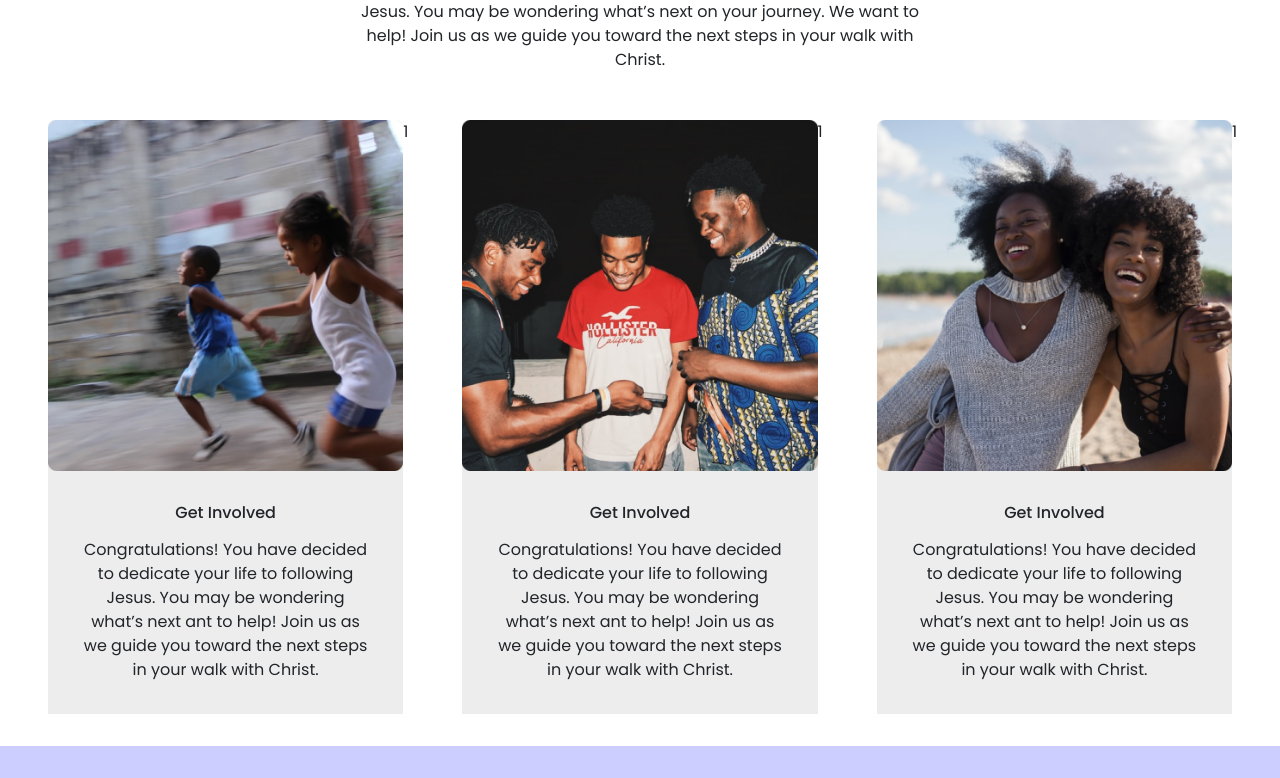
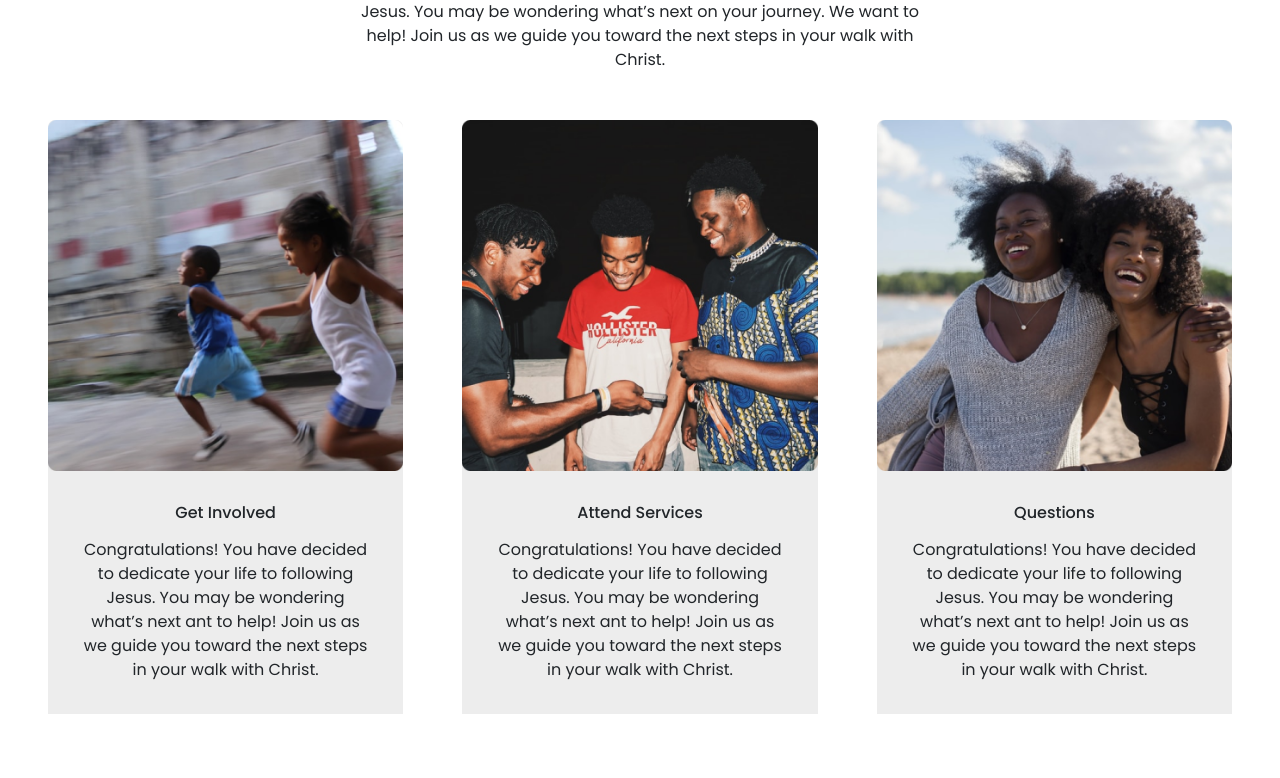
Before and after one commit to pin4eva/joint_heirs_frontend, a Next.js app: page /about in a window 1280 px wide. Shown: the part 2968-3746 px from the top of the page. Built offline with nearby package versions, Linux system fonts and the light colour scheme.

Commit message:
edited section six with actual content

```diff
--- a/src/pages/about.tsx
+++ b/src/pages/about.tsx
@@ -105,6 +105,7 @@ const AboutPage = () => {
 						</div>
 					</div>
 				</div>
+
 				{/* =============SECTION SIX============ */}
 				<div className="section-six">
 					<div className="section-six-text">
@@ -120,7 +121,7 @@ const AboutPage = () => {
 					<div className="section-six-images">
 						<div className="image1">
 							<img src="images/Rectangle27.png" alt="" />
-							<span>1</span>
+							<span className="one">1</span>
 							<div>
 								<h6>Get Involved</h6>
 								<p>
@@ -132,9 +133,9 @@ const AboutPage = () => {
 						</div>
 						<div className="image1">
 							<img src="images/Rectangle28.png" alt="" />
-							<span>1</span>
+							<span className="two">1</span>
 							<div>
-								<h6>Get Involved</h6>
+								<h6>Attend Services</h6>
 								<p>
 									Congratulations! You have decided to dedicate your life to following Jesus. You
 									may be wondering what’s next ant to help! Join us as we guide you toward the next
@@ -144,9 +145,9 @@ const AboutPage = () => {
 						</div>
 						<div className="image1">
 							<img src="images/Rectangle29.png" alt="" />
-							<span>1</span>
+							<span className="three">1</span>
 							<div>
-								<h6>Get Involved</h6>
+								<h6>Questions</h6>
 								<p>
 									Congratulations! You have decided to dedicate your life to following Jesus. You
 									may be wondering what’s next ant to help! Join us as we guide you toward the next
--- a/src/styles/about.scss
+++ b/src/styles/about.scss
@@ -265,6 +265,7 @@
 
             @media screen and (max-width: $md) {
                 display: block;
+                padding-block: 3rem;
 
             }
 			.section-five-text {
@@ -309,6 +310,10 @@
             margin: 0 auto;
             padding-block: 3rem;
 
+            @media screen and (max-width: $md){
+                width: 90%;
+            }
+
             .desc{
                 margin-top: 1rem;
                 font-weight: 400;
@@ -319,6 +324,11 @@
             display: flex;
             justify-content: space-between;
 
+            @media screen and (max-width: $md){
+                display: block;
+
+            }
+
             .image1 {
                 width: 30%;
                 height: 46%;
@@ -326,6 +336,11 @@
                 position: relative;
                 border-top-left-radius: 7px;
                 border-top-right-radius: 7px;
+                @media screen and (max-width: $md){
+                    width: 90%;
+                    margin: 0 auto;
+                    margin-block: 2rem;
+                }
 
                 img {
                     width: 100%;
@@ -334,7 +349,17 @@
 
                 span{
                     position: absolute;
-
+                    background-color: $primary;
+                    border-radius: 50%;
+                    width: 5rem;
+                    aspect-ratio: 1/1;
+                    padding: 1.5rem 0;
+                    text-align: center;
+                    top: 20rem;
+                    font-size: 1.5rem;
+                    font-weight: 600;
+                    left: 1rem;
+                    display: none;
                 }
 
                 div{
@@ -362,7 +387,7 @@
 		min-height: 10vh;
 		background: #ccceff;
         align-items: center;
-        margin-top: 2rem;
+        margin-top: 4rem;
 		.footer-sub {
 			width: 100%;
 			height: 15vh;
```
